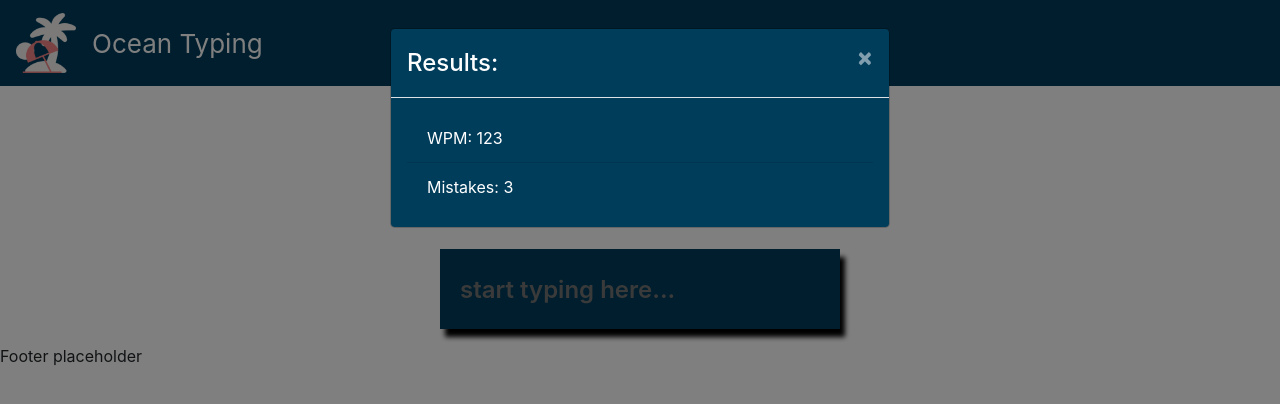
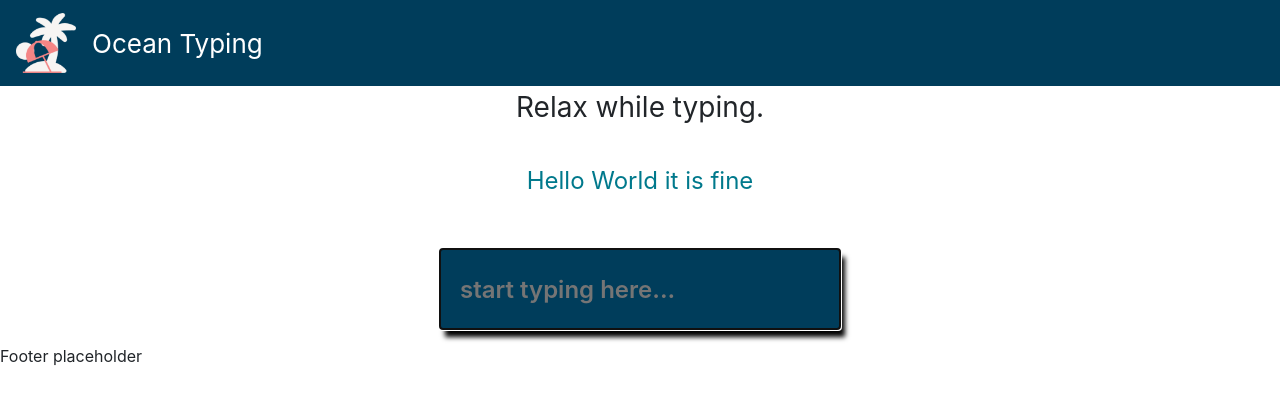
Before and after one commit to jaortiz117/typewave, a React (Create React App) app: page / in a window 1280 px wide. Shown: the top 404 px of the page. Built offline with nearby package versions, Linux system fonts and the light colour scheme.

Commit message:
results are showing up

```diff
--- a/src/Home.js
+++ b/src/Home.js
@@ -32,22 +32,45 @@ text-align: center;
 `;
 
 export function Home(){
-  const [wpm, setWpm] = useState(0);
-  const [errors, setErrors] = useState(0);
+  // const [wpm, setWpm] = useState(0);
+  // const [errors, setErrors] = useState(0);
+  const [showResults, setShowResults] = useState(false);
+  const [results, setResults] = useState(null);
 
-  const items = [
-    {name: "wpm", label: "WPM", data: "123"},
-    {name: "errors", label: "Mistakes", data: "3"}
-  ];
+  const resultToggle = () => {
+    if(showResults){
+      setShowResults(false);
+    }
+    else{
+      setShowResults(true);
+    }
+  }
+
+  const renderResults = () => {
+    if(!showResults){
+      return null;
+    }
+
+    return (
+      <Result items={results} onClose={resultToggle}/>
+    );
+  }
 
   const handleResult = (errors, wpm) => {
-    setWpm(wpm);
-    setErrors(errors);
+    const items = [
+      {name: "wpm", label: "WPM", data: wpm},
+      {name: "errors", label: "Mistakes", data: errors}
+    ];
+
+    setResults(items);
+    console.log(items);
+    console.log(results);
+    resultToggle();
   }
 
   return (
     <Styles>
-      <Result items={items}/>
+      {renderResults()}
       <div className="title">
         Relax while typing.
       </div>
--- a/src/components/TextBox.js
+++ b/src/components/TextBox.js
@@ -87,6 +87,19 @@ export class TextBox extends React.Component{
   }
 
   reset = (e) => {
+    this.setState({
+      input: '',
+      finished: false,
+      inserted: [],
+      quote: ["loading", "please", "wait"],
+      textEntered: false,
+      startTime: null,
+      finalTime: null,
+      wpm: 0,
+      errors: [],
+      currIdx: 0,
+      started: false
+    })
     //TODO reset function bound to a key (left ctrl maybe) resets word list without refresh
     // return focus to input
   }
@@ -204,6 +217,7 @@ finishHandler(){
     const errors = this.calcErrors();
     const wpm = this.calcWpm();
     this.props.onFinish(errors, wpm);
+    this.reset()
   }
 }
 
```
